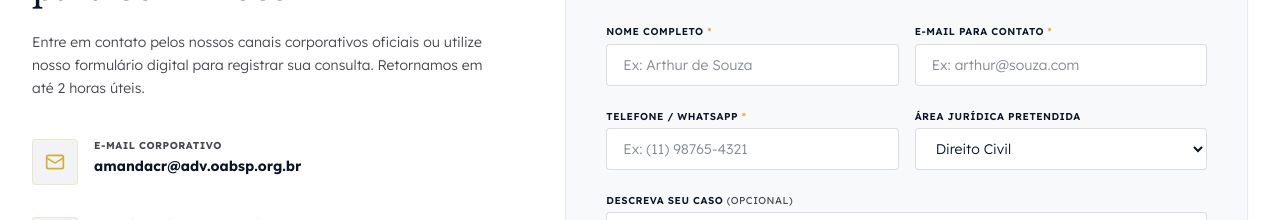
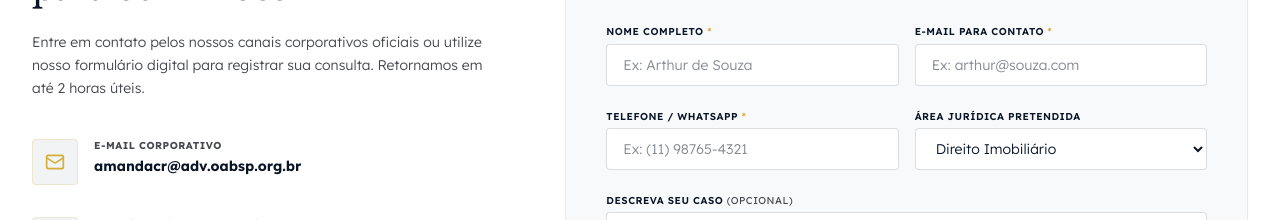
Before and after one commit to DanielSantanaSilva/Amanda-Ribeiro-Advocacia, a React (Vite) app: page / in a window 1280 px wide. Shown: the part 3720-3940 px from the top of the page. Built offline with nearby package versions, Linux system fonts and the light colour scheme; no server answers.

Commit message:
feat: add interactive contact form component with lead intake and AI triage integration

```diff
--- a/src/components/Contact.tsx
+++ b/src/components/Contact.tsx
@@ -12,7 +12,7 @@ export default function Contact({ preselectedSubject, onClearPreselected, onOpen
   const [name, setName] = useState('');
   const [email, setEmail] = useState('');
   const [phone, setPhone] = useState('');
-  const [subject, setSubject] = useState('Direito Civil');
+  const [subject, setSubject] = useState('Direito Imobiliário');
   const [message, setMessage] = useState('');
 
   const [submitting, setSubmitting] = useState(false);
@@ -45,7 +45,7 @@ export default function Contact({ preselectedSubject, onClearPreselected, onOpen
         setEmail('');
         setPhone('');
         setMessage('');
-        setSubject('Direito Civil');
+        setSubject('Direito Imobiliário');
         onClearPreselected();
         setTimeout(() => setSuccess(false), 5000);
       } else {
```
Also changed, not shown: 1 other file (tests, documents, lock files or other folders).
